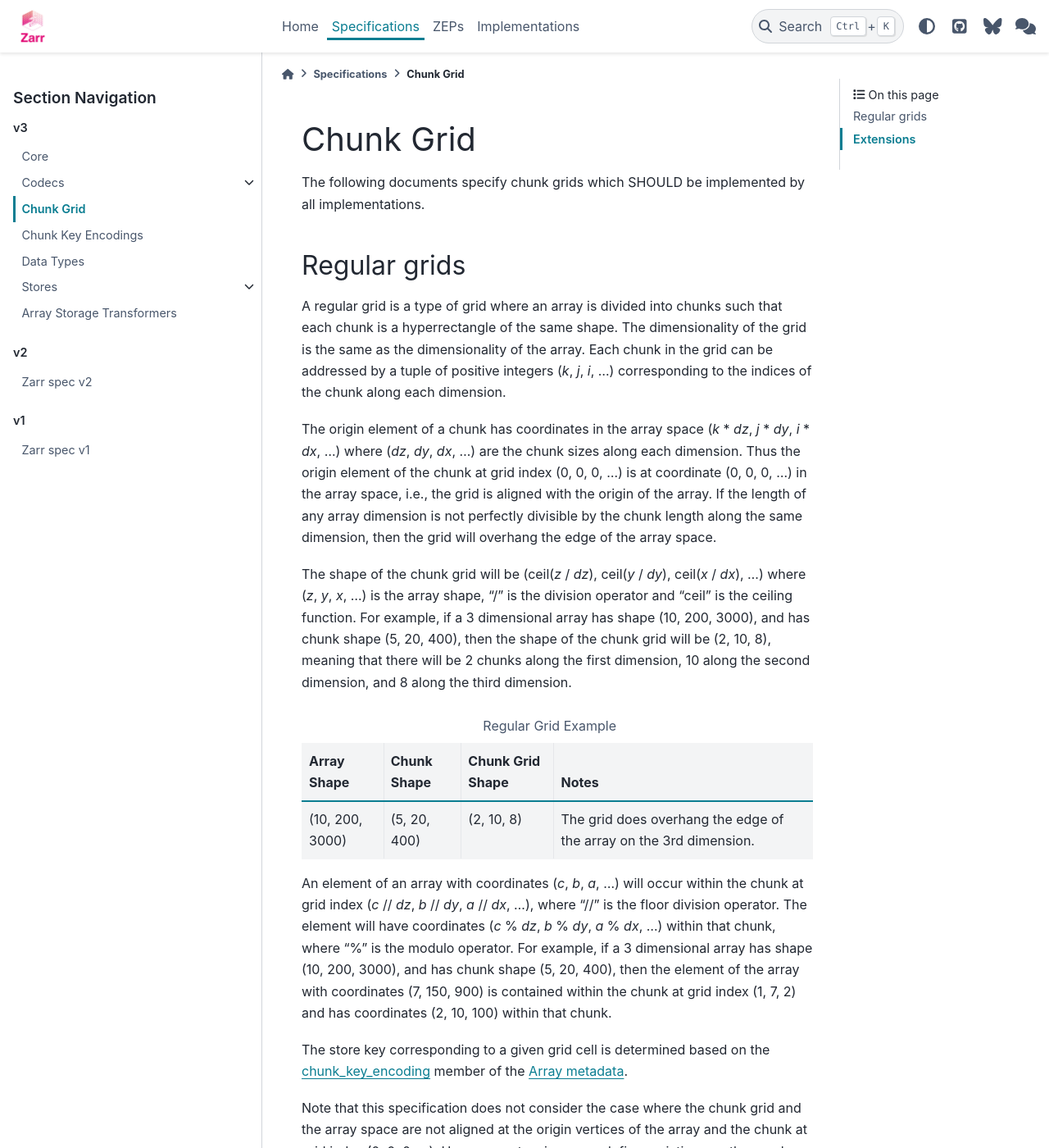
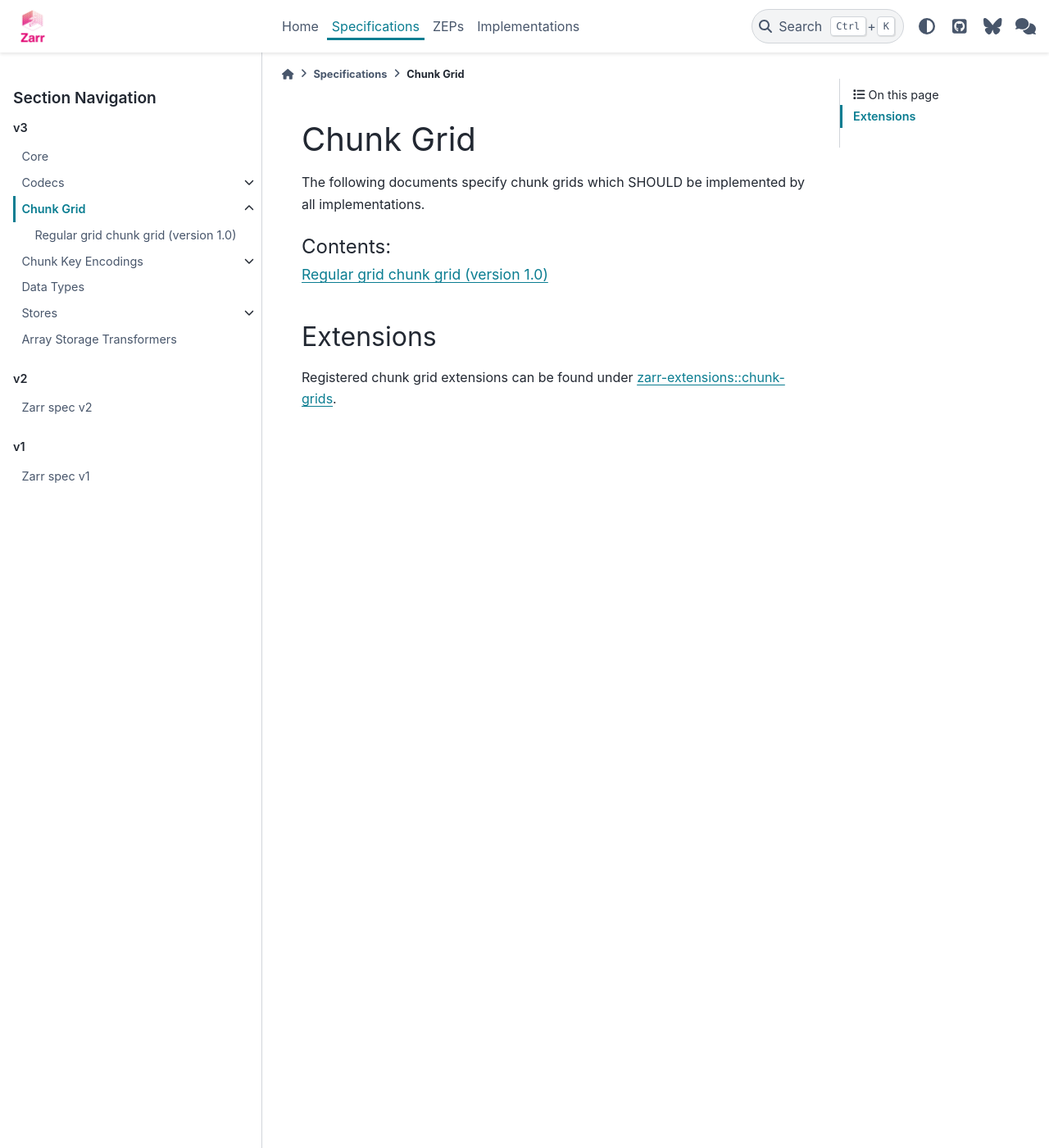
Before and after one commit to zarr-developers/zarr-specs, a Sphinx documentation site: the page built from docs/v3/chunk-grid.rst, in a window 1280 px wide and 1400 px high. Shown: the whole window at 82% size. Built offline with Sphinx 7.4.7 and the PyData theme 0.15.4, drawn with Linux system fonts in a browser that asks for light colours; some of the changed text lies outside the part shown.

Commit message:
Add chunk key and grid subdocuments

```diff
--- a/docs/v3/chunk-grid.rst
+++ b/docs/v3/chunk-grid.rst
@@ -7,75 +7,13 @@ Chunk Grid
 The following documents specify chunk grids which SHOULD
 be implemented by all implementations.
 
-Regular grids
--------------
+.. toctree::
+   :glob:
+   :maxdepth: 1
+   :titlesonly:
+   :caption: Contents:
 
-A regular grid is a type of grid where an array is divided into chunks
-such that each chunk is a hyperrectangle of the same shape. The
-dimensionality of the grid is the same as the dimensionality of the
-array. Each chunk in the grid can be addressed by a tuple of positive
-integers (`k`, `j`, `i`, ...) corresponding to the indices of the
-chunk along each dimension.
-
-The origin element of a chunk has coordinates in the array space (`k` *
-`dz`, `j` * `dy`, `i` * `dx`, ...) where (`dz`, `dy`, `dx`, ...) are
-the chunk sizes along each dimension.
-Thus the origin element of the chunk at grid index (0, 0, 0,
-...) is at coordinate (0, 0, 0, ...) in the array space, i.e., the
-grid is aligned with the origin of the array. If the length of any
-array dimension is not perfectly divisible by the chunk length along
-the same dimension, then the grid will overhang the edge of the array
-space.
-
-The shape of the chunk grid will be (ceil(`z` / `dz`), ceil(`y` /
-`dy`), ceil(`x` / `dx`), ...)  where (`z`, `y`, `x`, ...) is the array
-shape, "/" is the division operator and "ceil" is the ceiling
-function. For example, if a 3 dimensional array has shape (10, 200,
-3000), and has chunk shape (5, 20, 400), then the shape of the chunk
-grid will be (2, 10, 8), meaning that there will be 2 chunks along the
-first dimension, 10 along the second dimension, and 8 along the third
-dimension.
-
-.. list-table:: Regular Grid Example
-    :header-rows: 1
-
-    * - Array Shape
-      - Chunk Shape
-      - Chunk Grid Shape
-      - Notes
-    * - (10, 200, 3000)
-      - (5, 20, 400)
-      - (2, 10, 8)
-      - The grid does overhang the edge of the array on the 3rd dimension.
-
-An element of an array with coordinates (`c`, `b`, `a`, ...) will
-occur within the chunk at grid index (`c` // `dz`, `b` // `dy`, `a` //
-`dx`, ...), where "//" is the floor division operator. The element
-will have coordinates (`c` % `dz`, `b` % `dy`, `a` % `dx`, ...) within
-that chunk, where "%" is the modulo operator. For example, if a
-3 dimensional array has shape (10, 200, 3000), and has chunk shape
-(5, 20, 400), then the element of the array with coordinates (7, 150, 900)
-is contained within the chunk at grid index (1, 7, 2) and has coordinates
-(2, 10, 100) within that chunk.
-
-The store key corresponding to a given grid cell is determined based on the
-:ref:`array-metadata-chunk-key-encoding` member of the :ref:`array-metadata`.
-
-Note that this specification does not consider the case where the
-chunk grid and the array space are not aligned at the origin vertices
-of the array and the chunk at grid index (0, 0, 0, ...). However,
-extensions may define variations on the regular grid type
-such that the grid indices may include negative integers, and the
-origin element of the array may occur at an arbitrary position within
-any chunk, which is required to allow arrays to be extended by an
-arbitrary length in a "negative" direction along any dimension.
-
-.. note:: Chunks at the border of an array always have the full chunk size, even when
-   the array only covers parts of it. For example, having an array with ``"shape": [30, 30]`` and
-   ``"chunk_shape": [16, 16]``, the chunk ``0,1`` would also contain unused values for the indices
-   ``0-16, 30-31``. When writing such chunks it is recommended to use the current fill value
-   for elements outside the bounds of the array.
-
+   chunk-grids/*/*
 
 Extensions
 ----------
```
Also changed, not shown: docs/v3/chunk-grids/regular-grid/index.rst (added, +117 -0 lines), docs/v3/chunk-key-encoding.rst (+6 -58 lines), docs/v3/chunk-key-encodings/default/index.rst (added, +70 -0 lines), docs/v3/chunk-key-encodings/v2/index.rst (added, +71 -0 lines), docs/v3/core/index.rst (+9 -5 lines).
